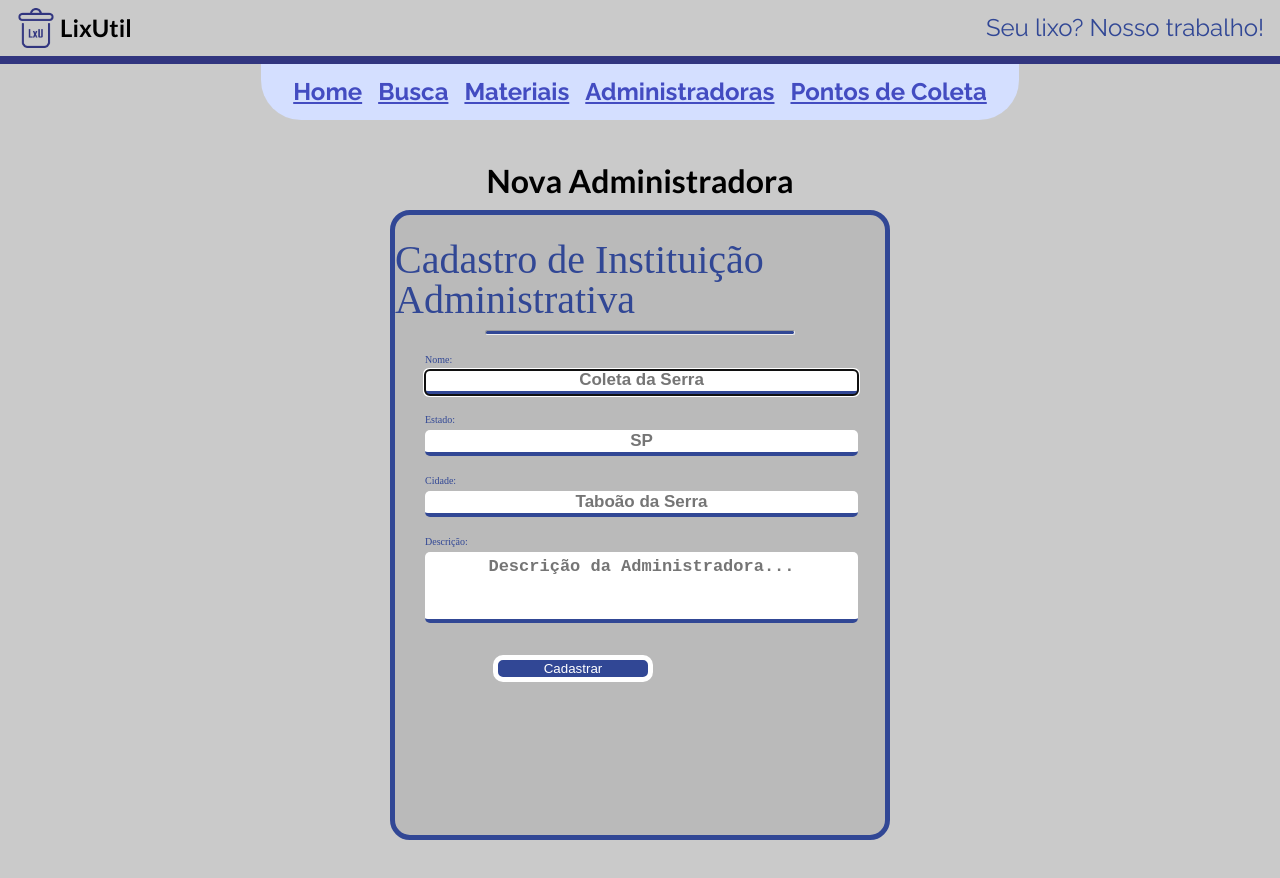
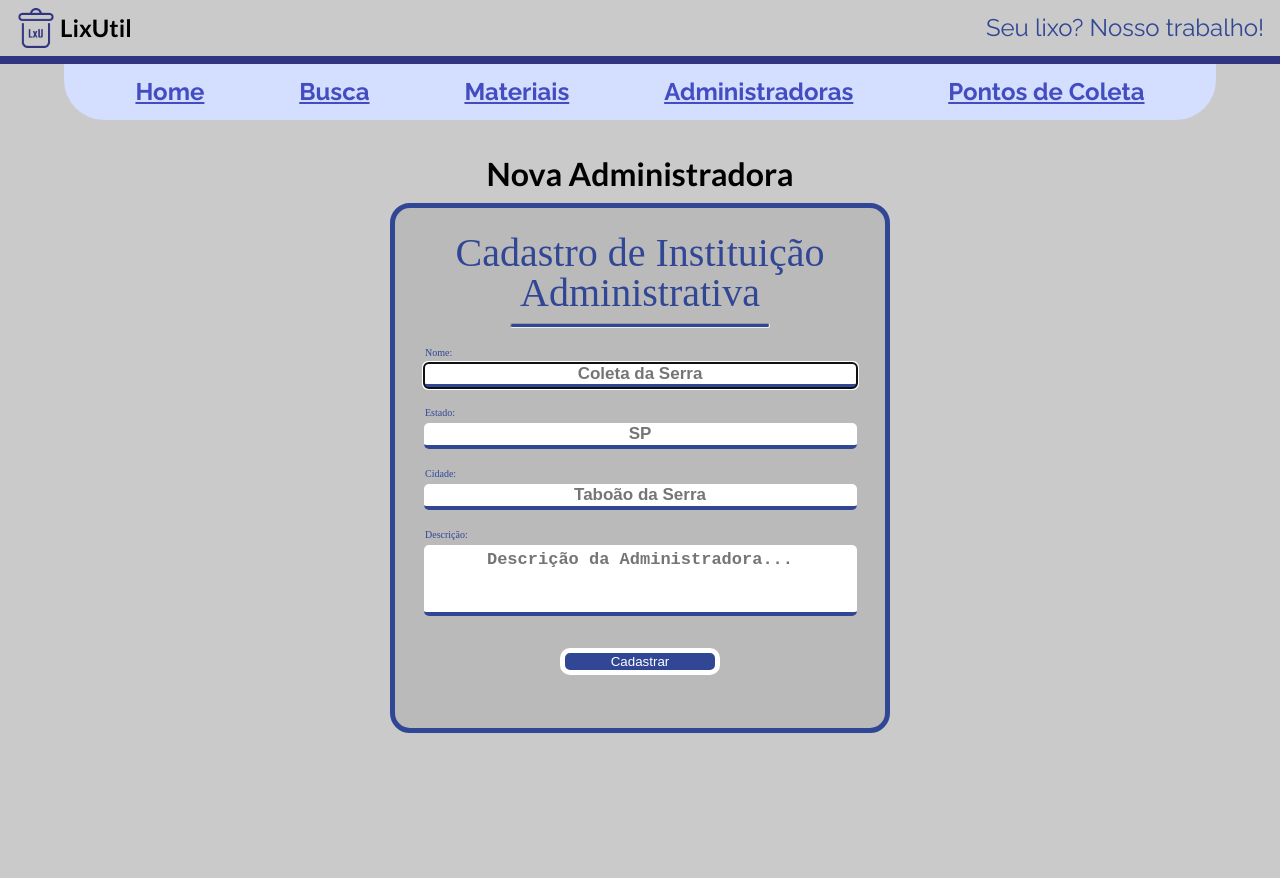
Before and after one commit to START-DB-2023/ColetaSeletiva, a React (Vite) app in the folder FrontEnd/: page /administradoras/novo in a window 1280 px wide. Shown: the top 878 px of the page. After the commit the page ends 835 px from the top, so only its background shows below. Built offline with nearby package versions, Linux system fonts and the light colour scheme.

Commit message:
Minor Changes in Styling

```diff
--- a/FrontEnd/src/components/Banner/Banner.css
+++ b/FrontEnd/src/components/Banner/Banner.css
@@ -1,4 +1,5 @@
 .c-banner{
+    background-color: var(--white);
     border-bottom: 8px solid var(--darkBlue);
     display: flex;
 }
--- a/FrontEnd/src/components/FormsAdministrator/FormsAdministrator.css
+++ b/FrontEnd/src/components/FormsAdministrator/FormsAdministrator.css
@@ -1,11 +1,12 @@
 .formsAdministration{
     margin: auto;
     width: 500px;
-    height: 630px;
+    height: 530px;
     background-color: var(--gray);
     border: 5px solid var(--blue);
     border-radius: 20px;
     margin-bottom: 70px;
+    text-align: center;
 }
 
 .title{
@@ -15,13 +16,14 @@
 }
 
 .wrapper{
-    margin: 0px 30px;
+    margin: auto;
     justify-content: left;
 }
 
-.subtitle{
+.subtitleA{
     margin-top: 20px;
     margin-bottom: 5px;
+    margin-left: 30px;
     display: flex;
     color: var(--blue);
 }
@@ -48,8 +50,8 @@
     resize: none;
 }
 
-hr{
-    width: 310px;
+.administratorHr{
+    width: 260px;
     height: 5px;
     background-color: var(--blue);
     border-radius: 15px;
@@ -60,7 +62,6 @@ hr{
     background-color: var(--blue);
     color: var(--white);
     margin-top: 30px;
-    margin-left: 20%;
     border: 5px solid var(--white);
     border-radius: 10px;
 }
--- a/FrontEnd/src/components/FormsAdministrator/FormsAdministrator.tsx
+++ b/FrontEnd/src/components/FormsAdministrator/FormsAdministrator.tsx
@@ -44,10 +44,10 @@ function FormsAdministrator() {
         <>
         <div className='formsAdministration'>
             <h1 className='title'>Cadastro de Instituição Administrativa</h1>
-            <hr />
+            <hr className='administratorHr'/>
                 <form id='formWrapper' onSubmit={submit}>
                     <div className='wrapper'>
-                        <h3 className='subtitle'>Nome:</h3>
+                        <h3 className='subtitleA'>Nome:</h3>
                         <input
                           className='inputName'
                           type='text'
@@ -59,7 +59,7 @@ function FormsAdministrator() {
                         ></input>
                     </div>
                     <div className='wrapper'>
-                        <h3 className='subtitle'>Estado:</h3>
+                        <h3 className='subtitleA'>Estado:</h3>
                         <input
                           className='inputState'
                           type='text'
@@ -70,7 +70,7 @@ function FormsAdministrator() {
                         ></input>
                     </div>
                     <div className='wrapper'>
-                        <h3 className='subtitle'>Cidade:</h3>
+                        <h3 className='subtitleA'>Cidade:</h3>
                         <input
                           className='inputCity'
                           type='text'
@@ -80,7 +80,7 @@ function FormsAdministrator() {
                           placeholder='Taboão da Serra'></input>
                     </div>
                     <div className='wrapper'>
-                        <h3 className='subtitle'>Descrição:</h3>
+                        <h3 className='subtitleA'>Descrição:</h3>
                         <textarea
                           className='inputDesc'
                           rows={3}
--- a/FrontEnd/src/components/FormsMaterial/FormsMaterial.css
+++ b/FrontEnd/src/components/FormsMaterial/FormsMaterial.css
@@ -9,12 +9,13 @@
 
 .formsMaterial{
     margin: auto;
-    width: 350px;
-    height: 560px;
+    width: 340px;
+    height: 490px;
     background-color: var(--gray);
     border: 5px solid var(--blue);
     border-radius: 20px;
     margin-bottom: 50px;
+    text-align: center;
 }
 
 .title{
@@ -24,13 +25,14 @@
 }
 
 .wrapper{
-    margin: 0px 30px;
+    margin: auto;
     justify-content: left;
 }
 
-.subtitle{
+.subtitleM{
     margin-top: 20px;
     margin-bottom: 5px;
+    margin-left: 25px;
     display: flex;
     color: var(--blue);
 }
@@ -57,7 +59,7 @@
 }
 
 .inputColor{
-    width: 285px;
+    width: 280px;
 }
 
 .inputDescription{
@@ -65,8 +67,8 @@
     resize: none;
 }
 
-hr{
-    width: 190px;
+.materialHr{
+    width: 140px;
     height: 5px;
     background-color: var(--blue);
     border-radius: 15px;
--- a/FrontEnd/src/components/FormsMaterial/FormsMaterial.tsx
+++ b/FrontEnd/src/components/FormsMaterial/FormsMaterial.tsx
@@ -42,10 +42,10 @@ function FormsMaterial() {
     <>
       <div className="formsMaterial">
         <h1 className="title">Cadastro de Material</h1>
-        <hr />
+        <hr className="materialHr"/>
         <form id="formWrapper" onSubmit={submit}>
           <div className="wrapper">
-            <h3 className="subtitle">Nome:</h3>
+            <h3 className="subtitleM">Nome:</h3>
             <input
               className="inputType"
               type="text"
@@ -57,7 +57,7 @@ function FormsMaterial() {
             ></input>
           </div>
           <div className="wrapper">
-            <h3 className="subtitle">Cor:</h3>
+            <h3 className="subtitleM">Cor:</h3>
             <select
               className="inputColor"
               onChange={selectChange}
@@ -81,7 +81,7 @@ function FormsMaterial() {
             </select>
           </div>
           <div className="wrapper">
-            <h3 className="subtitle">Descrição:</h3>
+            <h3 className="subtitleM">Descrição:</h3>
             <textarea
               className="inputDescription"
               rows={4}
--- a/FrontEnd/src/components/FormsPontoColeta/FormsPontoColeta.tsx
+++ b/FrontEnd/src/components/FormsPontoColeta/FormsPontoColeta.tsx
@@ -120,7 +120,7 @@ function FormsPontoColeta() {
 
   return (
     <div className="formsMaterial">
-      <hr />
+      <hr className="collectPointHr"/>
       <form id="formWrapper" onSubmit={submit}>
         <div>
           <label htmlFor="namePonto">Nome </label>
--- a/FrontEnd/src/components/MainContainer/MainContainer.css
+++ b/FrontEnd/src/components/MainContainer/MainContainer.css
@@ -1,3 +1,3 @@
 .c-container {
-  padding: 32px 16px;
+  padding: 0 16px 32px 16px;
 }
--- a/FrontEnd/src/components/Navigation/Navigation.css
+++ b/FrontEnd/src/components/Navigation/Navigation.css
@@ -1,6 +1,6 @@
 .c-navigation {
   background-color: var(--lightBlue);
-  min-width: 50%;
+  min-width: 90%;
   width: fit-content;
   margin-inline: auto;
   padding: 16px 32px;
--- a/FrontEnd/src/components/Navigation/Navigation.tsx
+++ b/FrontEnd/src/components/Navigation/Navigation.tsx
@@ -2,7 +2,7 @@ import { Link } from "react-router-dom";
 import "./Navigation.css";
 function Navigation() {
   return (
-    <div>
+    <div style={{marginBottom: "3vw"}}>
       <nav className="c-navigation">
         <ul className="c-navigation__list">
           <li className="c-navigation__item">
--- a/FrontEnd/src/components/News/News.css
+++ b/FrontEnd/src/components/News/News.css
@@ -1,11 +1,12 @@
 .c-news__header {
+  margin-top: 2vw;
   display: flex;
   flex-wrap: wrap;
   row-gap: 16px;
 }
 
 .c-news__filters {
-  border-left: 8px solid var(--darkBlue);
+  border-left: 5px solid var(--darkBlue);
   padding-left: 16px;
   display: flex;
   gap: 8px;
```
